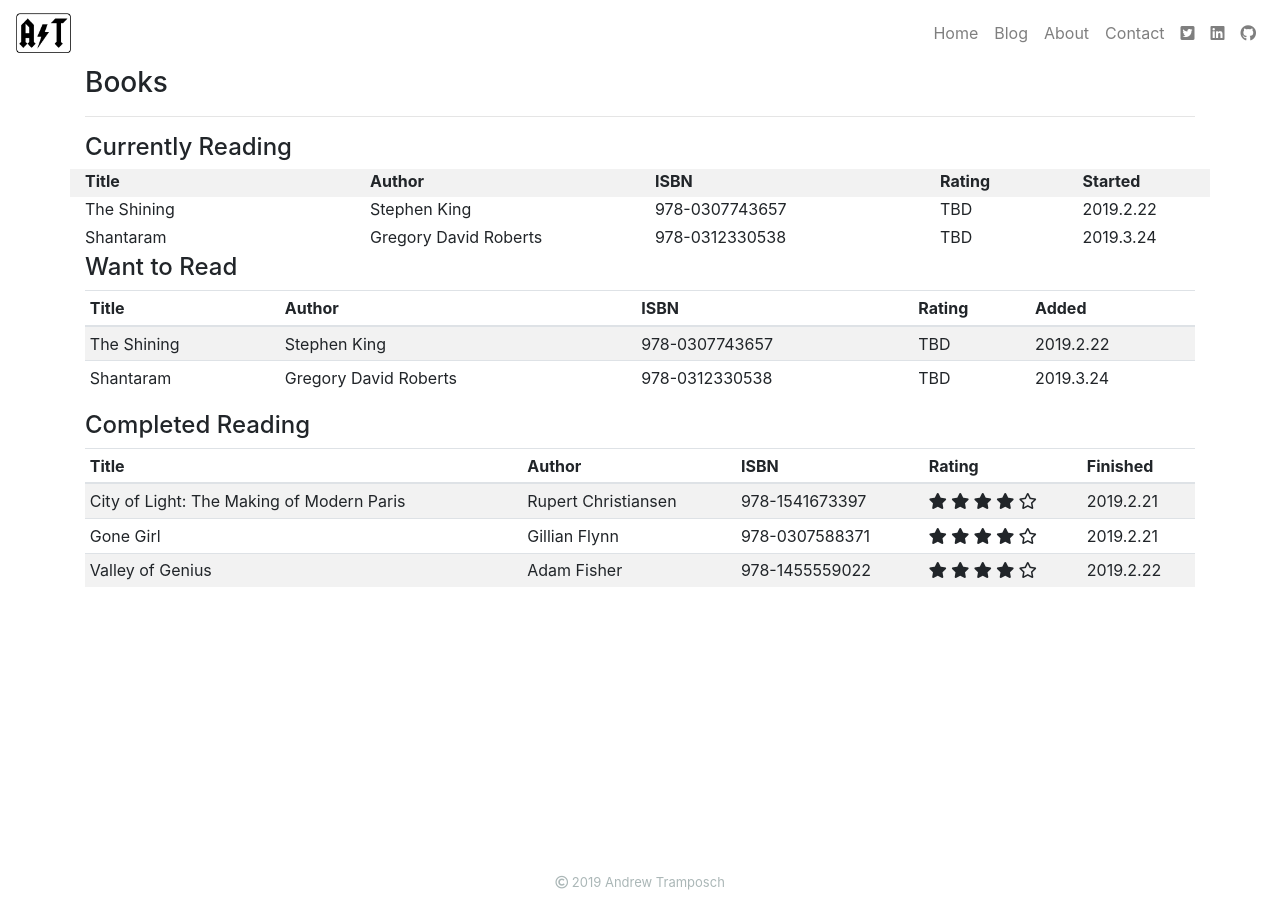
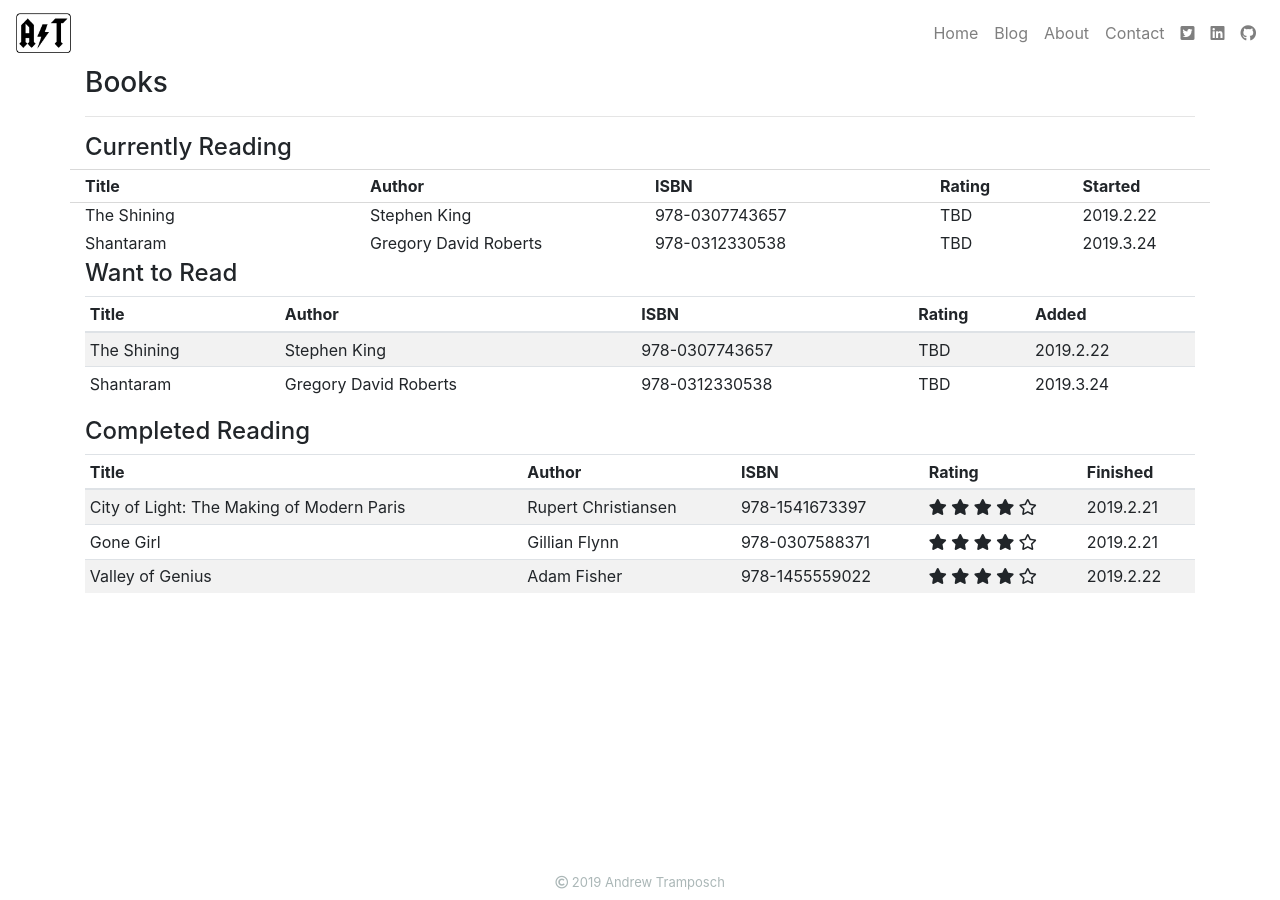
Before and after one commit to atramposch/website, a Jekyll site: the page built from about/books.html, in a window 1280 px wide. Built offline with Jekyll 4.4.1, drawn with Linux system fonts in a browser that asks for light colours.

Commit message:
added .top-row-books & .shaded-row-books

```diff
--- a/about/books.html
+++ b/about/books.html
@@ -7,11 +7,11 @@ title: Andrew Tramposch | Books
 
 <h4>Currently Reading</h4>
 <div class="row">
-    <div class="col-md-3 font-weight-bold bg-books pb-1 d-none d-md-block">Title</div>
-    <div class="col-md-3 font-weight-bold bg-books pb-1 d-none d-md-block">Author</div>
-    <div class="col-md-3 font-weight-bold bg-books pb-1 d-none d-md-block">ISBN</div>
-    <div class="col-md font-weight-bold bg-books pb-1 d-none d-md-block">Rating</div>
-    <div class="col-md font-weight-bold bg-books pb-1 d-none d-md-block">Started</div>
+    <div class="col-md-3 font-weight-bold top-row-books pb-1 pt-1 d-none d-md-block">Title</div>
+    <div class="col-md-3 font-weight-bold top-row-books pb-1 pt-1 d-none d-md-block">Author</div>
+    <div class="col-md-3 font-weight-bold top-row-books pb-1 pt-1 d-none d-md-block">ISBN</div>
+    <div class="col-md font-weight-bold top-row-books pb-1 pt-1 d-none d-md-block">Rating</div>
+    <div class="col-md font-weight-bold top-row-books pb-1 pt-1 d-none d-md-block">Started</div>
 </div>
 <div class="row">
     <div class="col-md-3 pb-1">
--- a/assets/css/main.css
+++ b/assets/css/main.css
@@ -41,7 +41,16 @@
     padding-bottom: 3rem;
 }
 
-.bg-books {
+.top-row-books {
+    /* background-color: rgba(0,0,0,0.05); */
+    border-style: solid;
+    border-width: 1px 0px 1px 0px;
+    border-color: rgba(0,0,0,0.15);
+}
+
+.shaded-row-books {
     background-color: rgba(0,0,0,0.05);
-    border-color: grey;
+    border-style: solid;
+    border-width 1px 0px 1px 0px;
+    border-color: rgba(0,0,0,0.15);
 }
```
